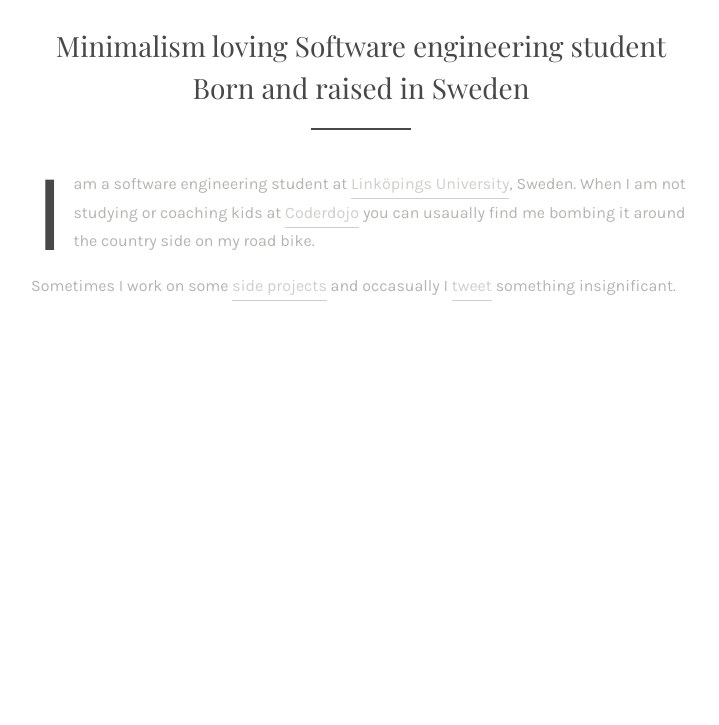
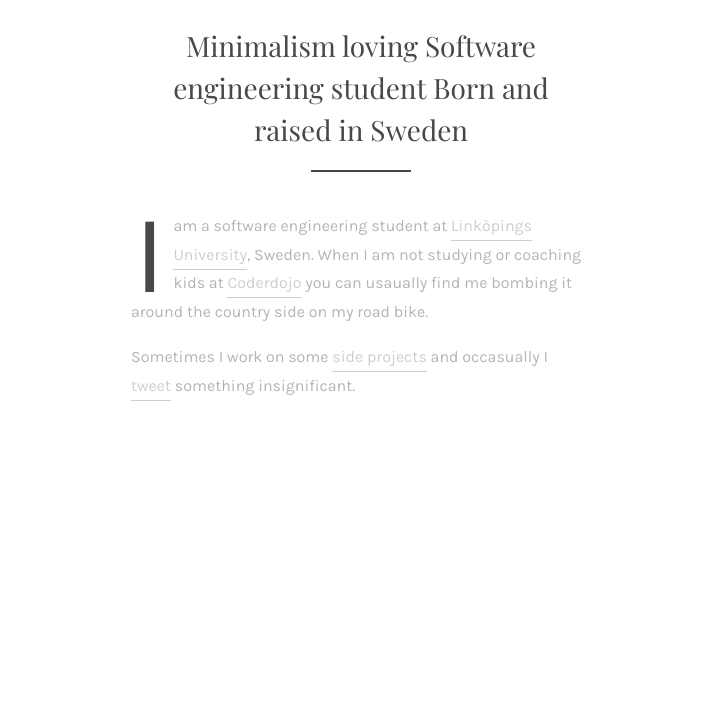
Before and after one commit to holmgr/holmgr.github.io, a website: page app/index.html in a window 1280 px wide. Shown: the part 75-800 px from the top of the page, without its empty margins (279-998 px from the left). Drawn offline with nearby package versions, Linux system fonts and the light colour scheme; files that its build step writes are made by us from their sources; a web font is replaced by a local one.

Commit message:
Make page max width narrower also make menu link text uppercase

```diff
--- a/app/styles/_base.scss
+++ b/app/styles/_base.scss
@@ -37,7 +37,7 @@ img {
 }
 
 .page-sizer {
-  max-width: 700px;
+  max-width: 500px;
   margin: 0 auto;
   padding: 0 20px;
 }
@@ -104,6 +104,7 @@ img {
       display: block;
       padding: 1em;
       border: none;
+      text-transform: uppercase;
     }
   }
 }
```
